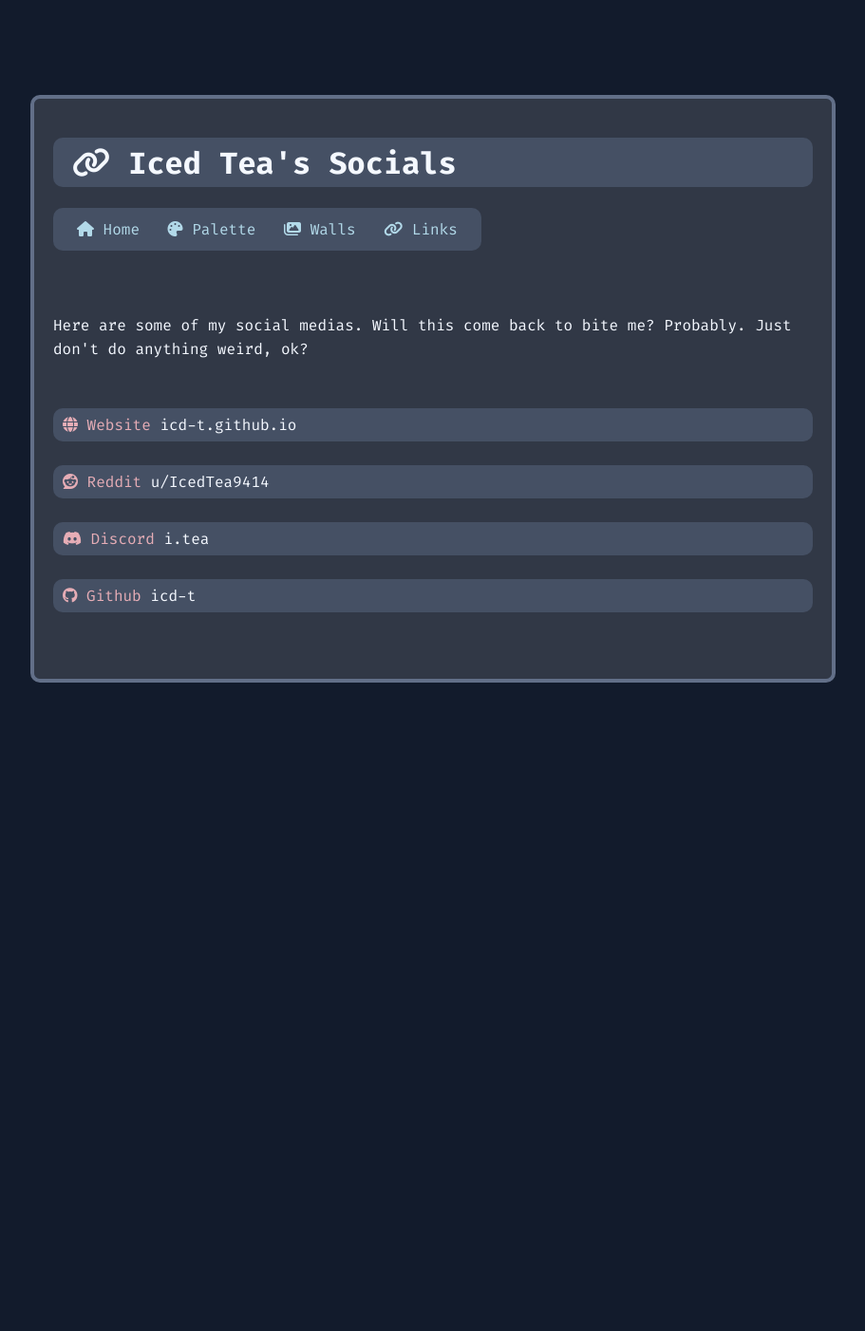
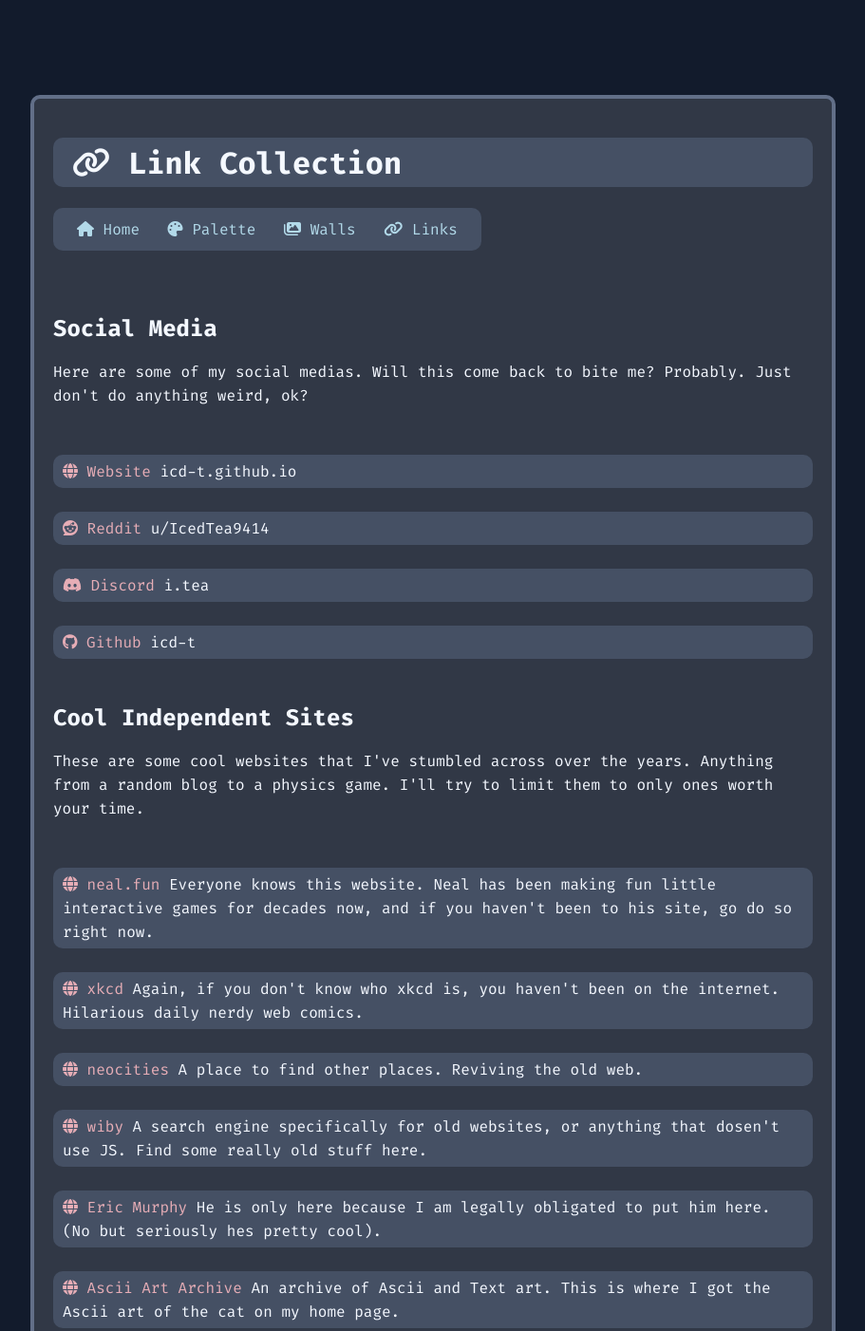
Before and after one commit to icd-t/icd-t.github.io, a plain HTML site: page links.html in a window 1280 px wide. Shown: the top 1402 px of the page at 95% size, without its empty margins (184-1095 px from the left). Before the commit the page ends 800 px from the top, so only its background shows below. Drawn offline with Linux system fonts and the light colour scheme.

Commit message:
modified:   links.html

```diff
--- a/links.html
+++ b/links.html
@@ -10,16 +10,18 @@
     <link href="https://fonts.googleapis.com/css2?family=Fira+Code:wght@300..700&display=swap" rel="stylesheet">
     <link rel="stylesheet" href="https://cdnjs.cloudflare.com/ajax/libs/font-awesome/6.6.0/css/all.min.css" integrity="sha512-Kc323vGBEqzTmouAECnVceyQqyqdsSiqLQISBL29aUW4U/M7pSPA/gEUZQqv1cwx4OnYxTxve5UMg5GT6L4JJg==" crossorigin="anonymous" referrerpolicy="no-referrer" />
 
-    <title>Socials</title>
+    <title>Links</title>
 </head>
 <body>
-    <h1><i class="fa-solid fa-link"></i>  Iced Tea's Socials</h1>
+    <h1><i class="fa-solid fa-link"></i>  Link Collection</h1>
     <div class="nav">
         <span class="nav-item"><a href="/index.html"><i class="fa-solid fa-house"></i> Home</a></span>
         <span class="nav-item"><a href="/palette.html"><i class="fa-solid fa-palette"></i> Palette</a></span>
         <span class="nav-item"><a href="/walls.html"><i class="fa-solid fa-images"></i> Walls</a></span>
         <span class="nav-item"><a href="/links.html"><i class="fa-solid fa-link"></i> Links</a></span>
     </div>
+
+    <h2>Social Media</h2>
     <p>
         Here are some of my social medias. Will this come back to bite me? Probably. Just don't do anything weird, ok?
     </p>
@@ -29,5 +31,18 @@
         <div class="high"><a href="https://discordapp.com/users/713020021625847828"><i class="fa-brands fa-discord"></i> Discord</a> i.tea</div><br>
         <div class="high"><a href="https://github.com/icd-t"><i class="fa-brands fa-github"></i> Github</a> icd-t</div>
     </p>
+
+    <h2>Cool Independent Sites</h2>
+    <p>
+        These are some cool websites that I've stumbled across over the years. Anything from a random blog to a physics game. I'll try to limit them to only ones worth your time.
+    </p>
+    <p>
+        <div class="high"><a href="https://neal.fun"><i class="fa-solid fa-globe"></i> neal.fun</a> Everyone knows this website. Neal has been making fun little interactive games for decades now, and if you haven't been to his site, go do so right now.</div><br>
+        <div class="high"><a href="https://xkcd.com/"><i class="fa-solid fa-globe"></i> xkcd</a> Again, if you don't know who xkcd is, you haven't been on the internet. Hilarious daily nerdy web comics.</div><br>
+        <div class="high"><a href="https://neocitied.org/"><i class="fa-solid fa-globe"></i> neocities</a> A place to find other places. Reviving the old web.</div><br>
+        <div class="high"><a href="https://wiby.me/"><i class="fa-solid fa-globe"></i> wiby</a> A search engine specifically for old websites, or anything that dosen't use JS. Find some really old stuff here.</div><br>
+        <div class="high"><a href="https://ericmurphy.xyz/"><i class="fa-solid fa-globe"></i> Eric Murphy</a> He is only here because I am legally obligated to put him here. (No but seriously hes pretty cool).</div><br>
+        <div class="high"><a href="https://www.asciiart.eu/"><i class="fa-solid fa-globe"></i> Ascii Art Archive</a> An archive of Ascii and Text art. This is where I got the Ascii art of the cat on my home page.</div><br>
+    </p>
 </body>
 </html>
```
